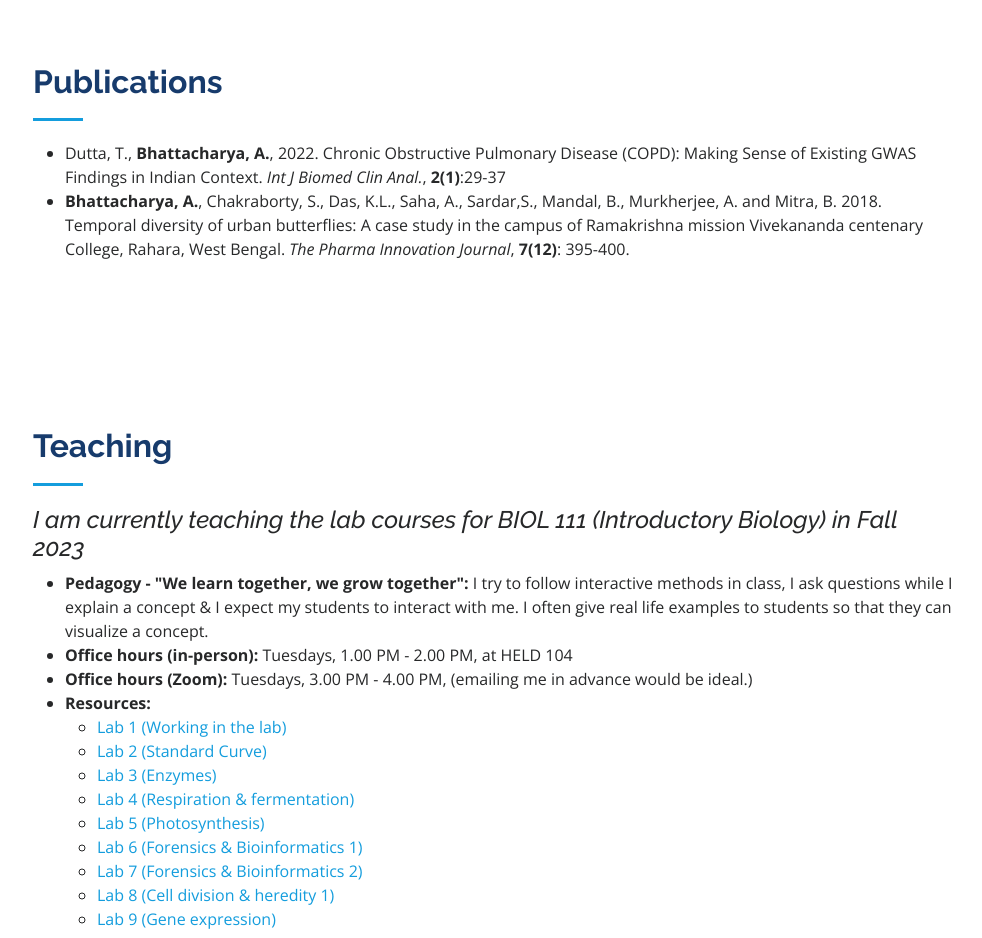
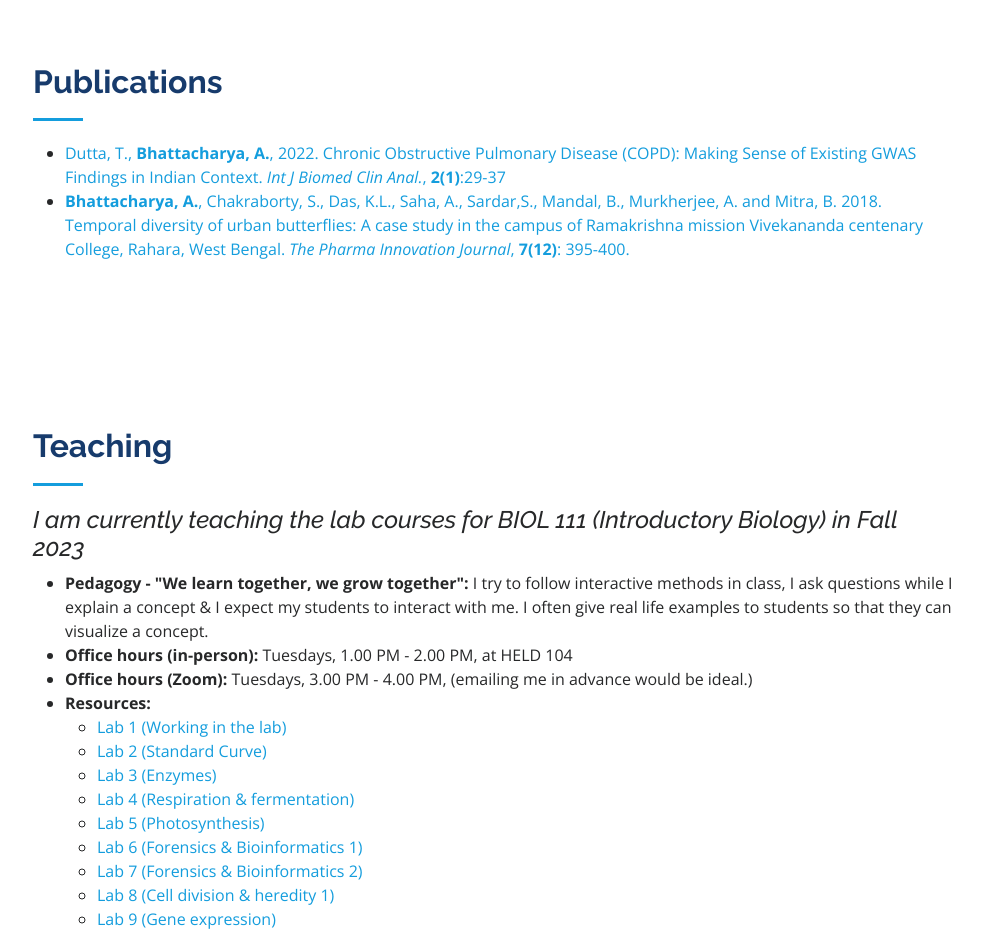
Before and after one commit to Aritra-evolves/Aritra-evolves.github.io, a plain HTML site: page index.html in a window 1280 px wide. Shown: the part 2746-3684 px from the top of the page, without its empty margins (297-1279 px from the left). Drawn offline with nearby package versions, Linux system fonts and the light colour scheme.

Commit message:
publication link created

```diff
--- a/index.html
+++ b/index.html
@@ -186,8 +186,8 @@
         <div class="section-title">
           <h2>Publications</h2>
           <ul>
-            <li>Dutta, T., <b>Bhattacharya, A.</b>, 2022. Chronic Obstructive Pulmonary Disease (COPD): Making Sense of Existing GWAS Findings in Indian Context. <i>Int J Biomed Clin Anal.</i>, <b>2(1)</b>:29-37<p/></li>
-            <li><b>Bhattacharya, A.</b>, Chakraborty, S., Das, K.L., Saha, A., Sardar,S., Mandal, B., Murkherjee, A. and Mitra, B. 2018. Temporal diversity of urban butterflies: A case study in the campus of Ramakrishna mission Vivekananda centenary College, Rahara, West Bengal. <i>The Pharma Innovation Journal</i>, <b>7(12)</b>: 395-400.</li>
+            <li><a href="https://researchlakejournals.com/index.php/IJBCA/article/view/163">Dutta, T., <b>Bhattacharya, A.</b>, 2022. Chronic Obstructive Pulmonary Disease (COPD): Making Sense of Existing GWAS Findings in Indian Context. <i>Int J Biomed Clin Anal.</i>, <b>2(1)</b>:29-37</a><p/></li>
+            <li><a href="https://www.thepharmajournal.com/archives/?year=2018&vol=7&issue=12&ArticleId=2856"><b>Bhattacharya, A.</b>, Chakraborty, S., Das, K.L., Saha, A., Sardar,S., Mandal, B., Murkherjee, A. and Mitra, B. 2018. Temporal diversity of urban butterflies: A case study in the campus of Ramakrishna mission Vivekananda centenary College, Rahara, West Bengal. <i>The Pharma Innovation Journal</i>, <b>7(12)</b>: 395-400.</a></li>
           </ul>
         </div>
 
```
